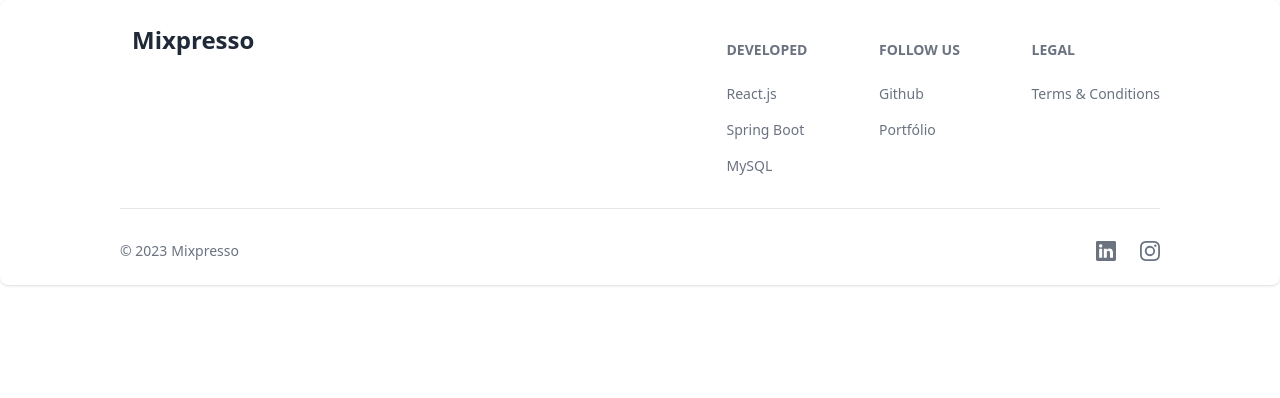
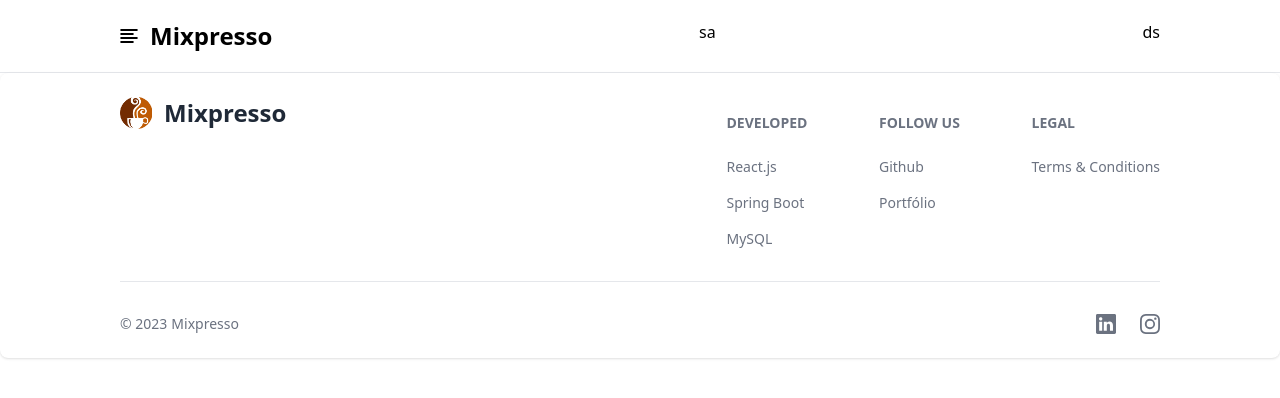
Before and after one commit to igoraugustobrz/Mixpresso, a React (Vite) app in the folder mixpresso-web/: page /home in a window 1280 px wide. Shown: the top 398 px of the page. Built offline with nearby package versions, Linux system fonts and the light colour scheme.

Commit message:
feat: adicionado o Header da página Home

```diff
--- /dev/null
+++ b/mixpresso-web/src/components/Common/Menu/Menu.jsx
@@ -0,0 +1,27 @@
+import { useState } from "react";
+// const [isMenuOppen, setIsMenuOppen] = useState(false);
+
+// const toggleMenu = () => {
+//     setIsMenuOppen(!isMenuOppen);
+// }
+
+const Menu = () => {
+    return (
+        <>
+
+            <div className="flex items-center gap-x-3 cursor-pointer">
+                <div className="flex flex-col gap-y-0.5">
+                    <span className="w-[18px] menu-lines"></span>
+                    <span className="w-[14px] menu-lines"></span>
+                    <span className="w-[18px] menu-lines"></span>
+                    <span className="w-[14px] menu-lines"></span>
+                </div>
+                <h1 className="text-2xl font-semibold select-none">Mixpresso</h1>
+            </div>
+
+            {/* AQUI FICAVA A SIDEBAR */}
+        </>
+    )
+}
+
+export default Menu;
--- a/mixpresso-web/src/components/Footer/FooterDefault.jsx
+++ b/mixpresso-web/src/components/Footer/FooterDefault.jsx
@@ -1,7 +1,8 @@
 'use client';
 
+import logo from '../../assets/global/logo.png';
 import { Footer } from "flowbite-react";
-import { BsLinkedin, BsInstagram, BsDiscord } from 'react-icons/bs';
+import { BsLinkedin, BsInstagram } from 'react-icons/bs';
 
 const FooterDefault = () => {
     return (
@@ -11,12 +12,12 @@ const FooterDefault = () => {
                 <div className="container mx-auto">
                     <div className="w-full">
                         <div className="grid w-full justify-between sm:flex sm:justify-between md:flex md:grid-cols-1">
-                            <div>
-                                <Footer.Brand
-                                    href="#"
-                                    name="Mixpresso"
-                                />
-                            </div>
+                            <Footer.Brand
+                                href="/home"
+                                src={logo}
+                                alt="Mixpresso Logo"
+                                name="Mixpresso"
+                            />
                             <div className="grid grid-cols-2 gap-8 sm:mt-4 sm:grid-cols-3 sm:gap-6">
                                 <div>
                                     <Footer.Title title="Developed" />
@@ -75,7 +76,7 @@ const FooterDefault = () => {
                         <div className="w-full sm:flex sm:items-center sm:justify-between">
                             <Footer.Copyright
                                 by="Mixpresso"
-                                href="#"
+                                href="/home"
                                 year={2023}
 
                             />
--- /dev/null
+++ b/mixpresso-web/src/components/Header/Header.jsx
@@ -0,0 +1,20 @@
+import Menu from "../Common/Menu/Menu";
+import SidebarDefault from "../Sidebar/SidebarDefault";
+
+const Header = () => {
+    return (
+        <>
+            <header className="container mx-auto py-5">
+                <div className="flex justify-between">
+                    <Menu />
+                    <div>sa</div>
+                    <div>ds</div>
+                </div>
+                {/* <SidebarDefault /> */}
+            </header >
+            <hr />
+        </>
+    )
+};
+
+export default Header;
--- a/mixpresso-web/src/index.css
+++ b/mixpresso-web/src/index.css
@@ -5,7 +5,12 @@
 @layer components {
   /* Home */
   .container {
-    @apply max-w-[300px] sm:max-w-xl md:max-w-[840px] lg:max-w-[940px] xl:max-w-[1040px] 2xl:max-w-[1040px];
+    @apply max-w-[300px] sm:max-w-xl md:max-w-[840px] lg:max-w-[940px] xl:max-w-[1040px] 2xl:max-w-[1300px];
+  }
+
+  /* Header */
+  .menu-lines {
+    @apply border-black border-[1.5px] rounded-full;
   }
 
   /* GetStarted */
@@ -24,8 +29,4 @@
   .sub-text {
     @apply max-w-[80%] mx-auto font-sora text-center text-sm text-[#A9A9A9] py-4;
   }
-
-  img {
-    @apply w-full h-full;
-  }
 }
--- a/mixpresso-web/src/pages/Home.jsx
+++ b/mixpresso-web/src/pages/Home.jsx
@@ -1,8 +1,10 @@
 import FooterDefault from "../components/Footer/FooterDefault";
+import Header from "../components/Header/Header";
 
 const Home = () => {
     return (
         <>
+            <Header />
             <FooterDefault />
         </>
     )
```
Also changed, not shown: mixpresso-web/src/assets/global/logo.png (added), 1 other file (tests, documents, lock files or other folders).
